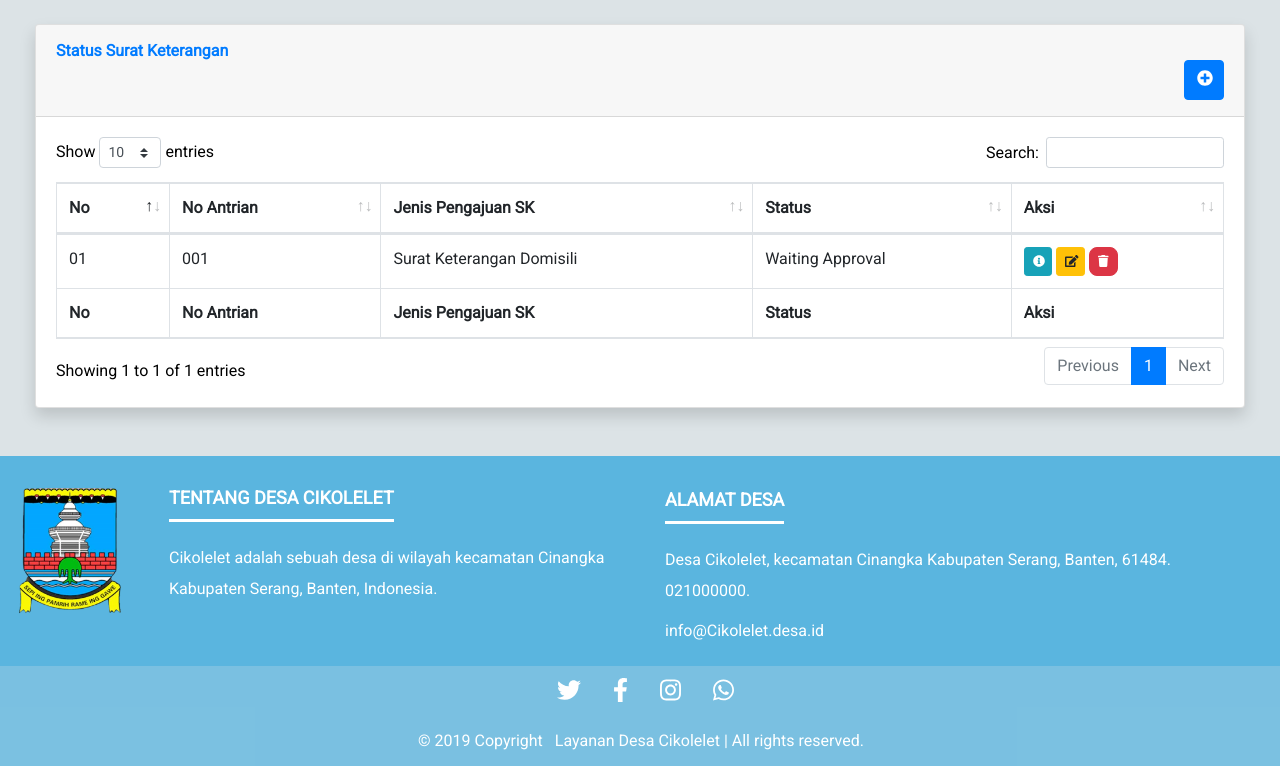
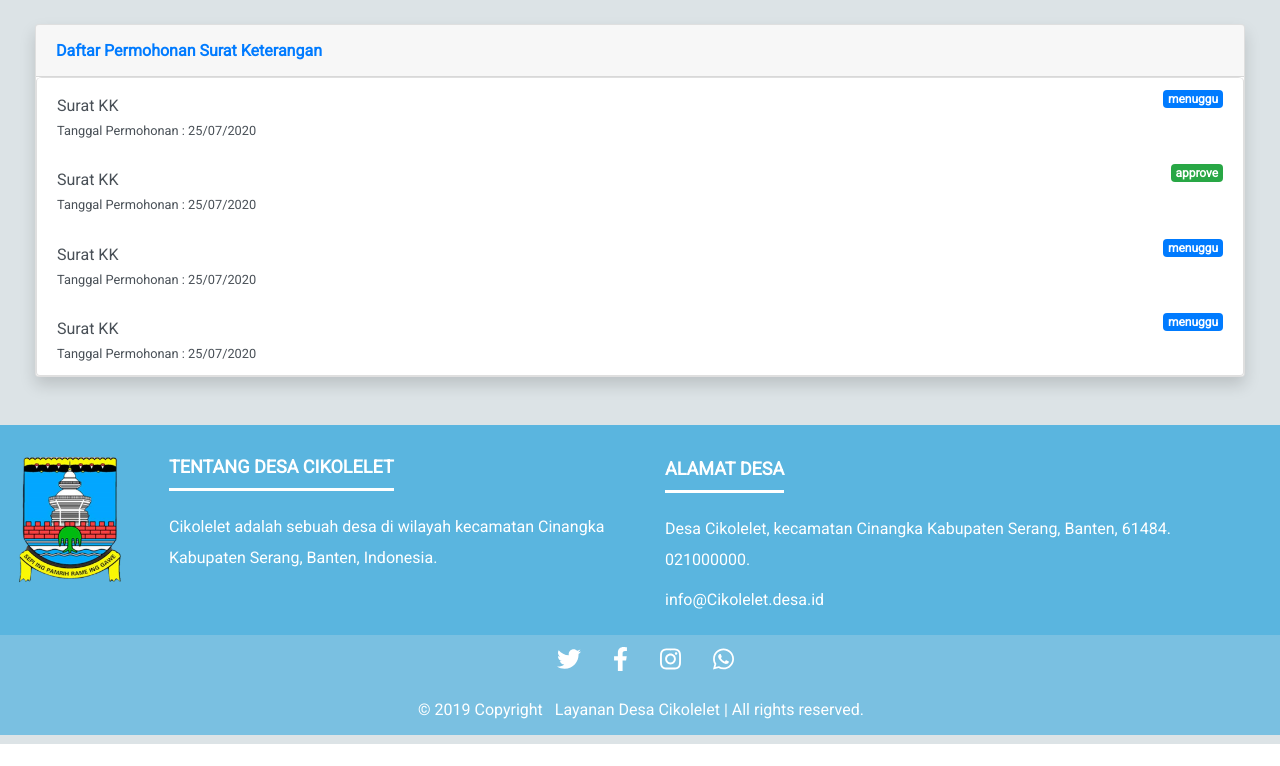
Before and after one commit to anggihseptiawan/kkn_fe, a PHP site: page /ListSK.html in a window 1280 px wide. Shown: the part 56-822 px from the top of the page. After the commit the page ends 800 px from the top, so only its background shows below. Run offline with PHP 8.4, Linux system fonts and the light colour scheme; some libraries are stand-ins or nearby versions.

Commit message:
Update 25/07/20 19:53
Update List SK, List SR, Profil, Style

```diff
--- a/ListSK.html
+++ b/ListSK.html
@@ -95,60 +95,41 @@
 		<main>
 			<div class="card shadow mb-4 mt-4">
 				<div class="card-header py-3">
-				  <h6 class="m-0 font-weight-bold text-primary">Status Surat Keterangan</h6>
-				  <a href="#" class="btn btn-primary btn-circle btn float-right">
-                    <i class="fa fa-plus-circle"></i>
-                  </a>
+				  <h6 class="m-0 font-weight-bold text-primary">Daftar Permohonan Surat Keterangan</h6>
+
 				</div>
-				<div class="card-body">
-					<div class="table-responsive">
-					  <table class="table table-bordered" id="dataTable" width="100%" cellspacing="0">
-						<thead>
-						  <tr>
-							<th>No</th>
-							<th>No Antrian</th>
-							<th>Jenis Pengajuan SK</th>
-							<th>Status</th>
-							<th>Aksi</th>
-						  </tr>
-						</thead>
-						<tfoot>
-						  <tr>
-							<th>No</th>
-							<th>No Antrian</th>
-							<th>Jenis Pengajuan SK</th>
-							<th>Status</th>
-							<th>Aksi</th>
-						  </tr>
-						</tfoot>
-						<tbody>
-						  <tr>
-							<td>01</td>
-							<td>001</td>
-							<td>Surat Keterangan Domisili</td>
-							<td>Waiting Approval</td>
-							<td>
-								<a href="#" class="btn btn-info btn-circle btn-sm">
-									<i class="fas fa-info-circle"></i>
-								  </a>
-								<a href="#" class="btn btn-warning btn-circle btn-sm">
-									<i class="fa fa-edit"></i>
-								</a>
 
-								<a href="#" class="btn btn-danger btn-circle btn-sm">
-									<i class="fas fa-trash"></i>
-								</a>
-
-							</td>
-
-						</tbody>
-					  </table>
-					</div>
-				  </div>
-			  </div>
-
+				<div class="list-group">
+					<a href="#" class="list-group-item list-group-item-action">
+						<div class="descrption float-left">
+							<p class="mb-0">Surat KK</p>
+							<small class="d-block">Tanggal Permohonan : 25/07/2020 </small>
+						</div>
+						<p class="float-right badge badge-primary">menuggu</p>
+					</a>
+					<a href="#" class="list-group-item list-group-item-action">
+						<div class="descrption float-left">
+							<p class="mb-0">Surat KK</p>
+							<small class="d-block">Tanggal Permohonan : 25/07/2020 </small>
+						</div>
+						<p class="float-right badge badge-success">approve</p>
+					</a>
+					<a href="#" class="list-group-item list-group-item-action">
+						<div class="descrption float-left">
+							<p class="mb-0">Surat KK</p>
+							<small class="d-block">Tanggal Permohonan : 25/07/2020 </small>
+						</div>
+						<p class="float-right badge badge-primary">menuggu</p>
+					</a>
+					<a href="#" class="list-group-item list-group-item-action">
+						<div class="descrption float-left">
+							<p class="mb-0">Surat KK</p>
+							<small class="d-block">Tanggal Permohonan : 25/07/2020 </small>
+						</div>
+						<p class="float-right badge badge-primary">menuggu</p>
+					</a>
+				</div>
 			</div>
-
 		</main>
 
 
@@ -240,27 +221,13 @@
 
 
 
+
+
 	<script defer src="https://use.fontawesome.com/releases/v5.8.1/js/all.js" integrity="sha384-g5uSoOSBd7KkhAMlnQILrecXvzst9TdC09/VM+pjDTCM+1il8RHz5fKANTFFb+gQ" crossorigin="anonymous"></script>
 	<script src="https://code.jquery.com/jquery-3.3.1.slim.min.js" integrity="sha384-q8i/X+965DzO0rT7abK41JStQIAqVgRVzpbzo5smXKp4YfRvH+8abtTE1Pi6jizo" crossorigin="anonymous"></script>
 	<script src="https://cdnjs.cloudflare.com/ajax/libs/popper.js/1.14.7/umd/popper.min.js" integrity="sha384-UO2eT0CpHqdSJQ6hJty5KVphtPhzWj9WO1clHTMGa3JDZwrnQq4sF86dIHNDz0W1" crossorigin="anonymous"></script>
 	<script src="https://stackpath.bootstrapcdn.com/bootstrap/4.3.1/js/bootstrap.min.js" integrity="sha384-JjSmVgyd0p3pXB1rRibZUAYoIIy6OrQ6VrjIEaFf/nJGzIxFDsf4x0xIM+B07jRM" crossorigin="anonymous"></script>
 
-	<!-- Bootstrap core JavaScript-->
-	<script src="asset/vendor/jquery/jquery.min.js"></script>
-	<script src="asset/vendor/bootstrap/js/bootstrap.bundle.min.js"></script>
-
-	<!-- Core plugin JavaScript-->
-	<script src="asset/vendor/jquery-easing/jquery.easing.min.js"></script>
-
-	<!-- Custom scripts for all pages-->
-	<script src="asset/js/sb-admin-2.min.js"></script>
-
-	<!-- Page level plugins -->
-	<script src="asset/vendor/datatables/jquery.dataTables.min.js"></script>
-	<script src="asset/vendor/datatables/dataTables.bootstrap4.min.js"></script>
-
-	<!-- Page level custom scripts -->
-	<script src="asset/js/demo/datatables-demo.js"></script>
 </body>
 
 </html>
--- a/style/style.css
+++ b/style/style.css
@@ -286,11 +286,11 @@ input[type="text"] {
 }
 
 
-.login-form{
+.login-form, .profil-form{
     padding: 5%;
 
 }
-.login-form h3{
+.login-form h3, .profil-form h3{
     text-align: center;
     color: #333;
 }
@@ -303,7 +303,7 @@ input[type="text"] {
     border: none;
     cursor: pointer;
 }
-.login-form .btnSubmit{
+.login-form .btnSubmit, .btnSubmit{
     font-weight: 600;
     color: #fff;
     background-color: rgba(58, 170, 222,0.8);
```
Also changed, not shown: ListSR.html (+32 -67 lines), profil.html (added, +210 -0 lines).
